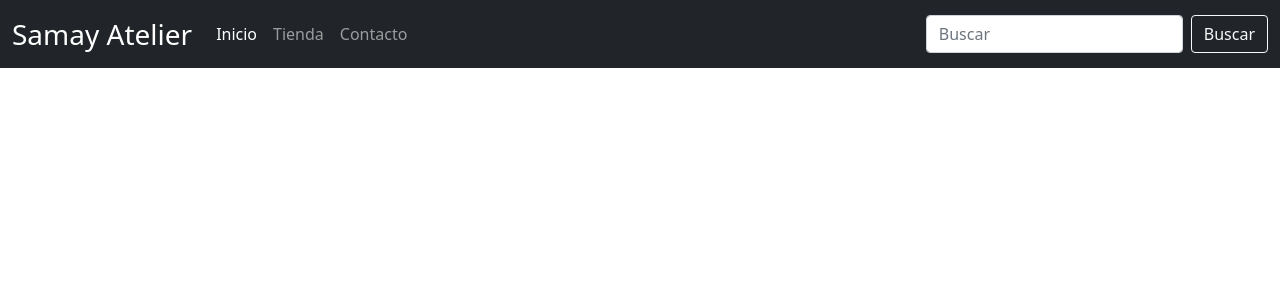
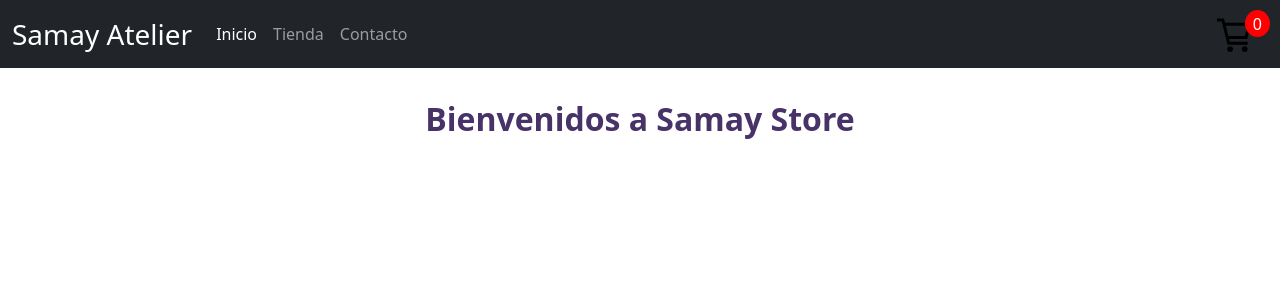
Before and after one commit to ErickFDiaz/samay-atelier-store, a React (Create React App) app: page / in a window 1280 px wide. Shown: the top 300 px of the page. Built offline with nearby package versions, Linux system fonts and the light colour scheme.

Commit message:
Added CartWidget and ItemListcontainer

```diff
--- a/package.json
+++ b/package.json
@@ -9,6 +9,7 @@
     "bootstrap": "^5.1.3",
     "react": "^18.1.0",
     "react-dom": "^18.1.0",
+    "react-icons": "^4.4.0",
     "react-scripts": "5.0.1",
     "web-vitals": "^2.1.4"
   },
--- a/src/App.js
+++ b/src/App.js
@@ -1,12 +1,13 @@
 import 'bootstrap/dist/css/bootstrap.min.css';
 import NavBar from './layout/NavBar';
+import ItemListContainer from './components/ItemListContainer';
 // import './App.css';
 
 function App() {
   return (
     <div className="App">
       <NavBar/>
-
+      <ItemListContainer greeting='Bienvenidos a Samay Store'/>
     </div>
   );
 }
--- /dev/null
+++ b/src/components/ItemListContainer.css
@@ -0,0 +1,6 @@
+.greeting{
+    padding: 2rem;
+    color: rgb(72, 51, 105);
+    text-align:center;
+    font-weight: 800;
+}
--- /dev/null
+++ b/src/components/ItemListContainer.js
@@ -0,0 +1,6 @@
+import './ItemListContainer.css';
+const ItemListContainer = (props) => {
+    return <h2 className="greeting">{props.greeting}</h2>;
+  };
+
+  export default ItemListContainer;
--- /dev/null
+++ b/src/layout/CartWidget.css
@@ -0,0 +1,13 @@
+.cart-container:hover{
+    cursor: pointer;
+}
+.cart-counter{
+    position: absolute;
+    padding: 0.10rem 0.50rem;
+    top:10px;
+    right: 10px;
+    color: white;
+    border: 1px;
+    background-color: red;
+    border-radius: 100%;
+}
--- /dev/null
+++ b/src/layout/CartWidget.js
@@ -0,0 +1,13 @@
+import { GrCart } from 'react-icons/gr';
+import './CartWidget.css';
+
+const CartWidget = () => {
+    return (
+        <div className="cart-container">
+            <GrCart style={{fontSize: 35 }}/>
+            <span className='cart-counter'>0</span>
+        </div>
+    )
+}
+
+export default CartWidget;
--- a/src/layout/NavBar.js
+++ b/src/layout/NavBar.js
@@ -1,4 +1,5 @@
 // import { Fragment } from "react";
+import CartWidget from "./CartWidget"
 
 const NavBar = () => {
     return (
@@ -21,10 +22,16 @@ const NavBar = () => {
                                 <a className="nav-link" href="#">Contacto</a>
                             </li>
                         </ul>
-                        <form className="d-flex" role="search">
+                        <div className="d-flex pe-3">
+                            <CartWidget />
+
+                        </div>
+                        {/* <form className="d-flex" role="search">
                             <input className="form-control me-2" type="search" placeholder="Buscar" aria-label="Search"/>
                                 <button className="btn btn-outline-light" type="submit">Buscar</button>
-                        </form>
+                        </form> */}
+
+
                     </div>
                 </div>
             </nav>
```
Also changed, not shown: 1 other file (tests, documents, lock files or other folders).
